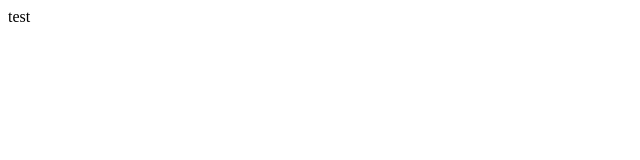
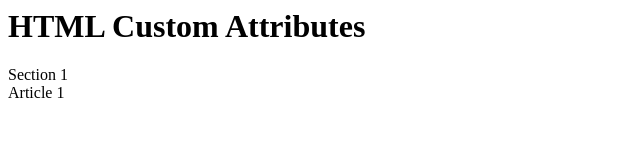
Before and after one commit to wiz01il/cursera, a plain HTML site: page index.html in a window 1280 px wide. Shown: the whole page, without its empty margins (0-640 px from the left). Drawn offline with Linux system fonts and the light colour scheme.

Commit message:
controllers

```diff
--- a/index.html
+++ b/index.html
@@ -1,24 +1,32 @@
-<!DOCTYPE html>
-<!--[if lt IE 7]>      <html class="no-js lt-ie9 lt-ie8 lt-ie7"> <![endif]-->
-<!--[if IE 7]>         <html class="no-js lt-ie9 lt-ie8"> <![endif]-->
-<!--[if IE 8]>         <html class="no-js lt-ie9"> <![endif]-->
-<!--[if gt IE 8]>      <html class="no-js"> <!--<![endif]-->
-<html>
+<html >
+    <!--<tag ng-app = "app-name ">
+        <tag ng-controler = "controller name"-->
+
+
     <head>
         <meta charset="utf-8">
         <meta http-equiv="X-UA-Compatible" content="IE=edge">
-        <title></title>
-        <meta name="description" content="">
-        <meta name="viewport" content="width=device-width, initial-scale=1">
+        <title>HTML Custom Attributes</title>
         <link rel="stylesheet" href="">
         <script type="text/javascript" src="angular.min.js"></script>
         <script type="text/javascript" src="app.js"></script>
     </head>
     <body>
-        <!--[if lt IE 7]>
-            <p class="browsehappy">You are using an <strong>outdated</strong> browser. Please <a href="#">upgrade your browser</a> to improve your experience.</p>
-        <![endif]-->
-        test
-        <script src="" async defer></script>
+        <h1>HTML Custom Attributes</h1>
+        <div id="target" ng-app="myTestApp">
+            <section> Section 1
+                <article>
+                    Article 1
+                </article>
+            </section>
+       </div>
+       <script>
+    /*     var elem = document.getElementById("target");
+        console.log(elem);
+        console.log( elem.getAttribute('ng-app')); */
+        var elem2 =document.querySelector("[ng-app]");
+        console.log(elem2);
+        console.log( elem2.getAttribute('ng-app'));
+       </script>
     </body>
 </html>
```
